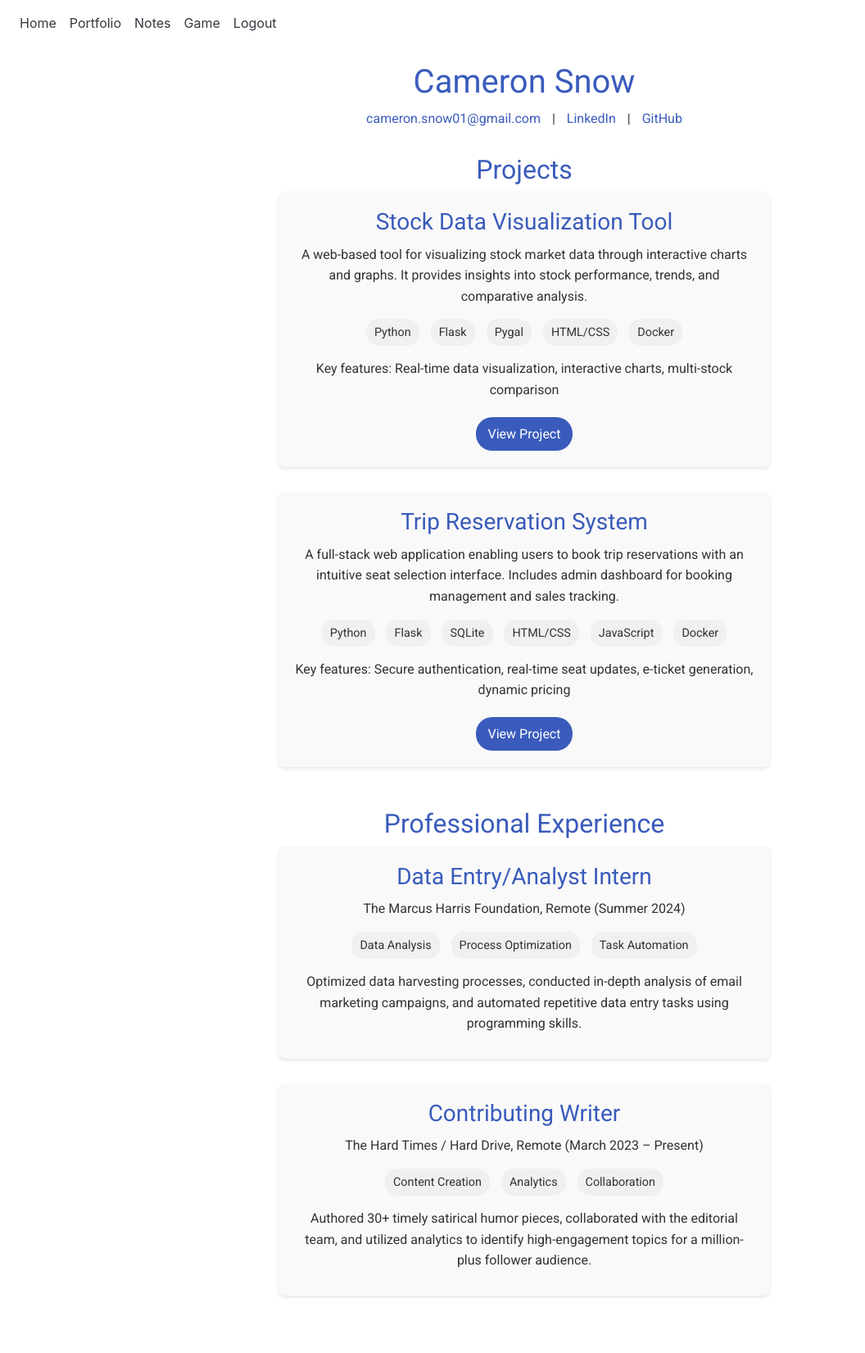
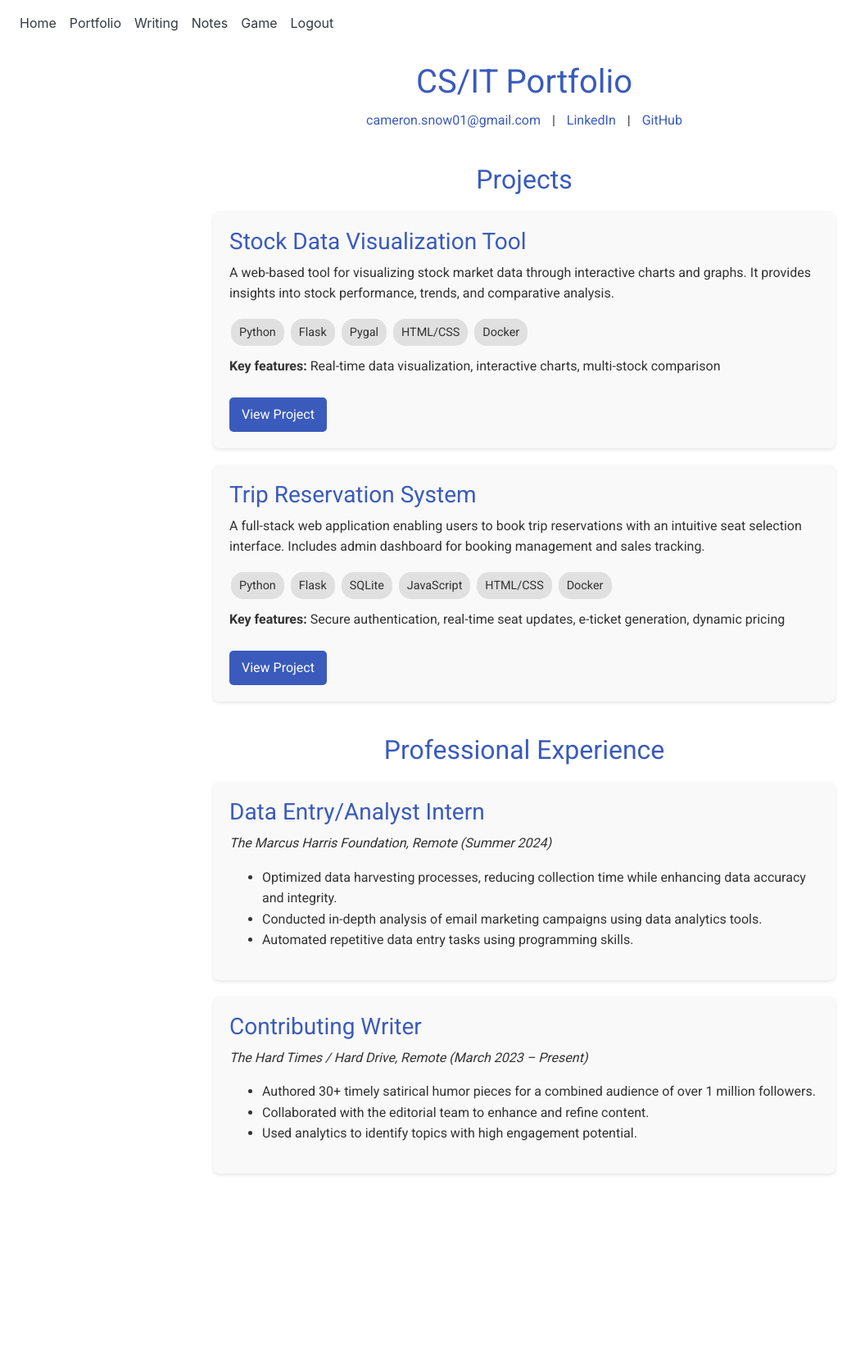
Before and after one commit to cameronjsnow/portfolio-site, a Flask app: page /portfolio in a window 1280 px wide. Shown: the whole page at 82% size, without its empty margins (0-1056 px from the left). After the commit the page ends 1434 px from the top, so only its background shows below. Run offline with Flask 3, Linux system fonts and the light colour scheme; a user stored in the database is signed in; some libraries are stand-ins or nearby versions.

Commit message:
Added writing page, minor UI tweaks

```diff
--- a/website/templates/base.html
+++ b/website/templates/base.html
@@ -18,9 +18,11 @@
                     {% if user.is_authenticated %}
                     <a class="nav-item nav-link text-dark" id="home" href="/">Home</a>
                     <a class="nav-item nav-link text-dark" id="portfolio" href="/portfolio">Portfolio</a>
+                    <a class="nav-item nav-link text-dark" id="writing" href="/writing">Writing</a>
                     <a class="nav-item nav-link text-dark" id="notes" href="/notes">Notes</a>
                     <a class="nav-item nav-link text-dark" id="game" href="/game">Game</a>
                     <a class="nav-item nav-link text-dark" id="logout" href="/logout">Logout</a>
+
                     {% else %}
                     <a class="nav-item nav-link text-dark" id="login" href="/login">Login</a>
                     <a class="nav-item nav-link text-dark" id="sign-up" href="/sign-up">Sign Up</a>
--- a/website/templates/home.html
+++ b/website/templates/home.html
@@ -46,7 +46,7 @@
     <h1>Cameron Snow</h1>
 
     <div class="section">
-        <p>Aspiring IT Professional | Web Developer | Data Enthusiast</p>
+        <p>Web Developer | IT Professional | Satire Writer</p>
     </div>
 
     <div class="section">
--- a/website/templates/portfolio.html
+++ b/website/templates/portfolio.html
@@ -1,5 +1,5 @@
 {% extends "base.html" %}
-{% block title %}Cameron Snow - Portfolio{% endblock %}
+{% block title %}Cameron Snow - CS/IT Portfolio{% endblock %}
 
 {% block content %}
 <style>
@@ -12,13 +12,37 @@
         font-family: 'Roboto', sans-serif;
         line-height: 1.6;
         color: #333;
+    }
+    h1, h2 {
+        color: #3a5bbc;
         text-align: center;
     }
-    h1, h2, h3 {
+    h1 {
+        margin-bottom: 10px;
+    }
+    h2 {
+        margin-top: 40px;
+        margin-bottom: 20px;
+    }
+    .contact-info {
+        text-align: center;
+        margin-bottom: 30px;
+    }
+    .contact-info a {
         color: #3a5bbc;
+        text-decoration: none;
+        margin: 0 10px;
     }
-    .section {
-        margin-bottom: 50px;
+    .project, .experience {
+        background-color: #f9f9f9;
+        border-radius: 8px;
+        padding: 20px;
+        margin-bottom: 20px;
+        box-shadow: 0 2px 4px rgba(0,0,0,0.1);
+    }
+    .project h3, .experience h3 {
+        color: #3a5bbc;
+        margin-top: 0;
     }
     .tech-list {
         list-style-type: none;
@@ -27,61 +51,35 @@
     }
     .tech-list li {
         display: inline-block;
-        margin: 5px;
+        background-color: #e0e0e0;
         padding: 5px 10px;
-        background-color: #f0f0f0;
+        margin: 2px;
         border-radius: 15px;
         font-size: 0.9em;
     }
-    .project, .experience {
-        background-color: #f9f9f9;
-        border-radius: 8px;
-        padding: 20px;
-        margin-bottom: 30px;
-        max-width: 600px;
-        margin-left: auto;
-        margin-right: auto;
-        box-shadow: 0 2px 4px rgba(0,0,0,0.1);
-    }
-    .project p, .experience p {
-        margin: 10px 0;
-    }
-    .contact-info {
-        margin-bottom: 30px;
-    }
-    .contact-info a {
-        color: #3a5bbc;
-        text-decoration: none;
-        margin: 0 10px;
-    }
-    .contact-info a:hover {
-        text-decoration: underline;
-    }
-    .project-link {
+    .project-button {
         display: inline-block;
-        margin-top: 10px;
-        padding: 8px 15px;
         background-color: #3a5bbc;
         color: white;
+        padding: 8px 15px;
+        border-radius: 5px;
         text-decoration: none;
-        border-radius: 20px;
-        transition: background-color 0.3s ease;
+        margin-top: 10px;
+        transition: background-color 0.3s;
     }
-    .project-link:hover {
+    .project-button:hover {
         background-color: #2c4690;
     }
 </style>
 
 <div class="portfolio-content">
-    <h1>Cameron Snow</h1>
-
+    <h1>CS/IT Portfolio</h1>
     <div class="contact-info">
         <a href="mailto:cameron.snow01@gmail.com">cameron.snow01@gmail.com</a> |
         <a href="https://linkedin.com/in/cameronjsnow">LinkedIn</a> |
         <a href="https://github.com/cameronjsnow">GitHub</a>
     </div>
 
-    <div class="section">
     <h2>Projects</h2>
     <div class="project">
         <h3>Stock Data Visualization Tool</h3>
@@ -93,9 +91,10 @@
             <li>HTML/CSS</li>
             <li>Docker</li>
         </ul>
-            <p>Key features: Real-time data visualization, interactive charts, multi-stock comparison</p>
-            <a href="https://github.com/cameronjsnow/stock-visualizer" class="project-link">View Project</a>
+        <p><strong>Key features:</strong> Real-time data visualization, interactive charts, multi-stock comparison</p>
+        <a href="https://github.com/cameronjsnow/Stock_Visualizer_Project" class="project-button">View Project</a>
     </div>
+
     <div class="project">
         <h3>Trip Reservation System</h3>
         <p>A full-stack web application enabling users to book trip reservations with an intuitive seat selection interface. Includes admin dashboard for booking management and sales tracking.</p>
@@ -103,37 +102,33 @@
             <li>Python</li>
             <li>Flask</li>
             <li>SQLite</li>
+            <li>JavaScript</li>
             <li>HTML/CSS</li>
-                <li>JavaScript</li>
             <li>Docker</li>
         </ul>
-            <p>Key features: Secure authentication, real-time seat updates, e-ticket generation, dynamic pricing</p>
-            <a href="https://github.com/cameronjsnow/trip-reservation" class="project-link">View Project</a>
-        </div>
+        <p><strong>Key features:</strong> Secure authentication, real-time seat updates, e-ticket generation, dynamic pricing</p>
+        <a href="https://github.com/cameronjsnow/Reservation-System" class="project-button">View Project</a>
     </div>
 
-    <div class="section">
     <h2>Professional Experience</h2>
     <div class="experience">
         <h3>Data Entry/Analyst Intern</h3>
-            <p>The Marcus Harris Foundation, Remote (Summer 2024)</p>
-            <ul class="tech-list">
-                <li>Data Analysis</li>
-                <li>Process Optimization</li>
-                <li>Task Automation</li>
+        <p><em>The Marcus Harris Foundation, Remote (Summer 2024)</em></p>
+        <ul>
+            <li>Optimized data harvesting processes, reducing collection time while enhancing data accuracy and integrity.</li>
+            <li>Conducted in-depth analysis of email marketing campaigns using data analytics tools.</li>
+            <li>Automated repetitive data entry tasks using programming skills.</li>
         </ul>
-            <p>Optimized data harvesting processes, conducted in-depth analysis of email marketing campaigns, and automated repetitive data entry tasks using programming skills.</p>
     </div>
+
     <div class="experience">
         <h3>Contributing Writer</h3>
-            <p>The Hard Times / Hard Drive, Remote (March 2023 – Present)</p>
-            <ul class="tech-list">
-                <li>Content Creation</li>
-                <li>Analytics</li>
-                <li>Collaboration</li>
+        <p><em>The Hard Times / Hard Drive, Remote (March 2023 – Present)</em></p>
+        <ul>
+            <li>Authored 30+ timely satirical humor pieces for a combined audience of over 1 million followers.</li>
+            <li>Collaborated with the editorial team to enhance and refine content.</li>
+            <li>Used analytics to identify topics with high engagement potential.</li>
         </ul>
-            <p>Authored 30+ timely satirical humor pieces, collaborated with the editorial team, and utilized analytics to identify high-engagement topics for a million-plus follower audience.</p>
-        </div>
     </div>
 </div>
 {% endblock %}
--- a/website/views.py
+++ b/website/views.py
@@ -59,3 +59,8 @@ def portfolio():
 @login_required
 def game():
     return render_template("game.html", user=current_user)
+
+@views.route('/writing')
+@login_required
+def writing():
+    return render_template("writing.html", user=current_user)
```
Also changed, not shown: website/templates/writing.html (added, +82 -0 lines). Lines whose indentation alone changed are shown as unchanged.
